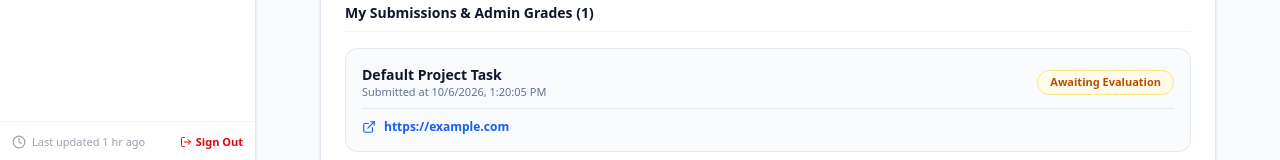
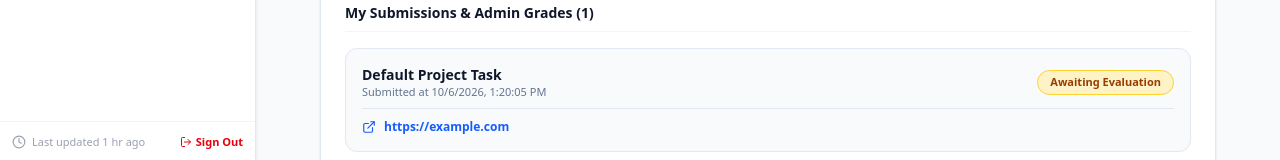
Before and after one commit to Yasshhh06/devtech_workspace, a Next.js app: page /intern/submissions in a window 1280 px wide. Both pictures are taken after typing "https://example.com", "Sample" into the empty fields and a click on the button "Submit Project". Shown: the part 638-798 px from the top of the page. Built offline with nearby package versions, Linux system fonts and the light colour scheme; no server answers.

Commit message:
Fix score display and submission matching for intern portal

```diff
--- a/src/components/projects/ProjectsView.tsx
+++ b/src/components/projects/ProjectsView.tsx
@@ -21,9 +21,17 @@ export default function ProjectsView() {
   const allInternProjects = [
     ...myAssignedTasks.map((task) => {
       // Find submission and evaluation for this task if present
-      const sub = submissions.find(
-        (s) => s.internEmail.toLowerCase() === currentEmail.toLowerCase() && s.projectTitle.toLowerCase() === task.title.toLowerCase()
-      );
+      const sub = submissions.find((s) => {
+        const sEmail = (s.internEmail || "").trim().toLowerCase();
+        const sTitle = (s.projectTitle || "").trim().toLowerCase();
+        const tTitle = (task.title || "").trim().toLowerCase();
+        const isEmailMatch = !currentEmail || sEmail === currentEmail;
+        const isTitleMatch = sTitle === tTitle || sTitle.includes(tTitle) || tTitle.includes(sTitle);
+        return isEmailMatch && isTitleMatch;
+      }) || submissions.find((s) => {
+        const sEmail = (s.internEmail || "").trim().toLowerCase();
+        return !currentEmail || sEmail === currentEmail;
+      });
 
       return {
         id: task.id,
@@ -40,9 +48,14 @@ export default function ProjectsView() {
       };
     }),
     ...projects.map((p) => {
-      const sub = submissions.find(
-        (s) => s.internEmail.toLowerCase() === currentEmail.toLowerCase() && s.projectTitle.toLowerCase() === p.title.toLowerCase()
-      );
+      const sub = submissions.find((s) => {
+        const sEmail = (s.internEmail || "").trim().toLowerCase();
+        const sTitle = (s.projectTitle || "").trim().toLowerCase();
+        const pTitle = (p.title || "").trim().toLowerCase();
+        const isEmailMatch = !currentEmail || sEmail === currentEmail;
+        const isTitleMatch = sTitle === pTitle || sTitle.includes(pTitle) || pTitle.includes(sTitle);
+        return isEmailMatch && isTitleMatch;
+      });
       return {
         id: p.id,
         title: p.title,
--- a/src/components/submission/SubmissionView.tsx
+++ b/src/components/submission/SubmissionView.tsx
@@ -5,12 +5,12 @@ import { Folder, Link2, AlertTriangle, CheckCircle2, Code2, Database, FileText,
 import { useWorkspaceStore } from "@/lib/store";
 
 export default function SubmissionView() {
-  const { tasks, projects, submissions, addSubmission, currentIntern } = useWorkspaceStore();
+  const { tasks, projects, submissions, addSubmission, currentIntern, currentUser } = useWorkspaceStore();
 
-  const currentEmail = currentIntern?.email || "";
+  const currentEmail = (currentIntern?.email || currentUser?.email || "").trim().toLowerCase();
 
   // Build dynamic list of assigned project & task titles for this intern
-  const myAssignedTasks = tasks.filter((t) => t.assignedToEmail.toLowerCase() === currentEmail.toLowerCase());
+  const myAssignedTasks = tasks.filter((t) => (t.assignedToEmail || "").toLowerCase().trim() === currentEmail);
   const projectOptions = Array.from(
     new Set([
       ...myAssignedTasks.map((t) => t.title),
@@ -24,7 +24,10 @@ export default function SubmissionView() {
   const [submittedSuccess, setSubmittedSuccess] = useState(false);
 
   // Submissions submitted by the currently logged-in intern
-  const mySubmissions = submissions.filter((s) => s.internEmail.toLowerCase() === currentEmail.toLowerCase());
+  const mySubmissions = submissions.filter((s) => {
+    const sEmail = (s.internEmail || "").trim().toLowerCase();
+    return !currentEmail || sEmail === currentEmail;
+  });
 
   const handleSubmit = (e: React.FormEvent) => {
     e.preventDefault();
@@ -133,7 +136,9 @@ export default function SubmissionView() {
           </h3>
 
           <div className="space-y-4">
-            {mySubmissions.map((sub) => (
+            {mySubmissions.map((sub) => {
+              const hasScore = sub.score !== null && sub.score !== undefined;
+              return (
                 <div
                   key={sub.id}
                   className="p-4 bg-slate-50 rounded-xl border border-slate-200 space-y-2.5 text-xs"
@@ -143,17 +148,24 @@ export default function SubmissionView() {
                       <h4 className="font-extrabold text-slate-900 text-sm">{sub.projectTitle}</h4>
                       <p className="text-[11px] text-slate-500">Submitted at {sub.submittedAt}</p>
                     </div>
+                    <div className="flex items-center space-x-2">
                       <span
-                    className={`px-3 py-1 rounded-full text-[11px] font-bold w-fit ${
+                        className={`px-3 py-1 rounded-full text-[11px] font-bold ${
                           sub.status === "Approved"
-                        ? "bg-emerald-50 text-emerald-700 border border-emerald-200"
+                            ? "bg-emerald-100 text-emerald-800 border border-emerald-300"
                             : sub.status === "Needs Revision"
-                        ? "bg-red-50 text-red-700 border border-red-200"
-                        : "bg-amber-50 text-amber-700 border border-amber-200"
+                            ? "bg-red-100 text-red-800 border border-red-300"
+                            : "bg-amber-100 text-amber-800 border border-amber-300"
                         }`}
                       >
-                    {sub.status} {sub.score !== null && sub.score !== undefined ? `(${sub.score}/100)` : ""}
+                        {sub.status}
                       </span>
+                      {hasScore && (
+                        <span className="px-3 py-1 bg-blue-600 text-white font-extrabold rounded-full text-xs shadow-xs">
+                          GRADE: {sub.score} / 100
+                        </span>
+                      )}
+                    </div>
                   </div>
 
                   <div className="flex items-center space-x-2 text-blue-600 font-bold">
@@ -164,21 +176,22 @@ export default function SubmissionView() {
                   </div>
 
                   {/* DISPLAY MENTOR REMARKS IF GRADED BY ADMIN */}
-                {sub.score !== null && sub.score !== undefined && (
-                  <div className="p-3 bg-emerald-50 border border-emerald-200 rounded-xl space-y-1">
+                  {(hasScore || sub.mentorRemarks) && (
+                    <div className="p-3 bg-emerald-50 border border-emerald-300 rounded-xl space-y-1">
                       <p className="font-extrabold text-emerald-900 flex items-center space-x-1.5">
                         <Award className="w-4 h-4 text-emerald-600" />
-                      <span>Admin Grade Score: {sub.score} / 100</span>
+                        <span>Admin Grade Score: {hasScore ? `${sub.score} / 100` : "Evaluation Complete"}</span>
                       </p>
                       {sub.mentorRemarks && (
                         <p className="text-[11px] text-slate-700 italic">
-                        <strong>Mentor Remarks:</strong> "{sub.mentorRemarks}"
+                          <strong>Mentor Remarks & Feedback:</strong> "{sub.mentorRemarks}"
                         </p>
                       )}
                     </div>
                   )}
                 </div>
-            ))}
+              );
+            })}
           </div>
         </div>
       )}
```
Lines whose indentation alone changed are shown as unchanged.
